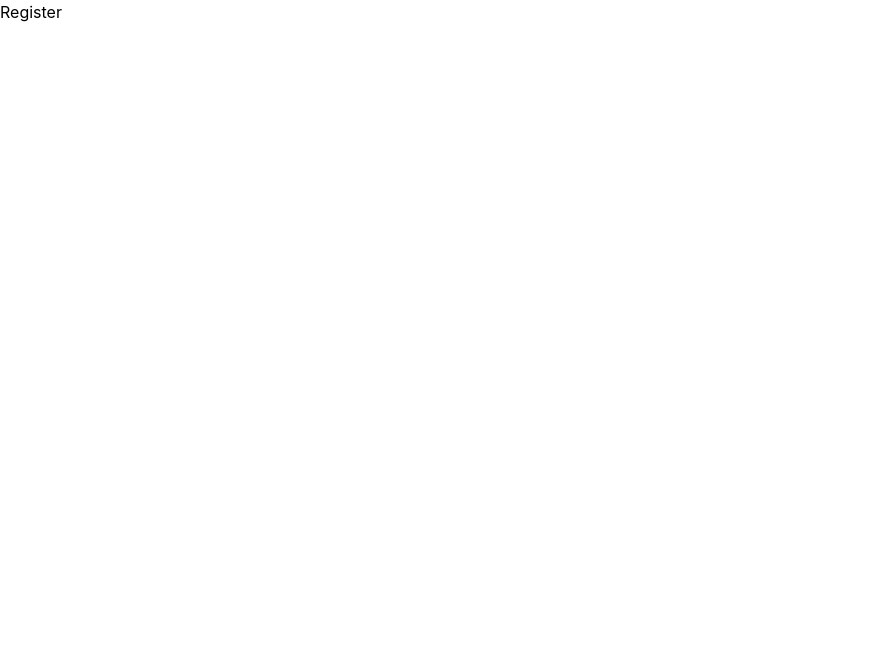
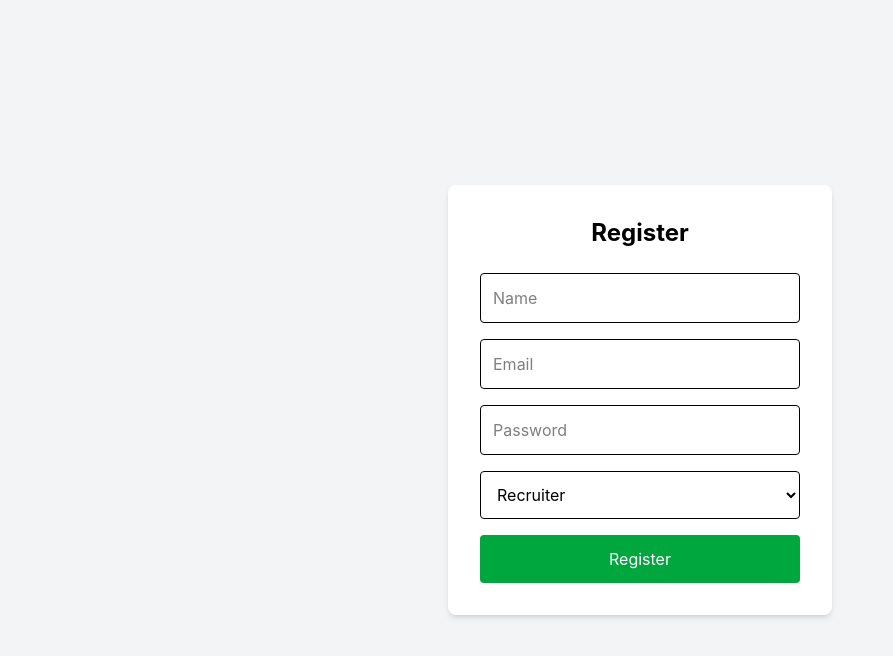
Before and after one commit to Komal0124-byt/HireTrack-ATS, a React app in the folder frontend/: page /register in a window 1280 px wide. Shown: the top 656 px of the page, without its empty margins (0-893 px from the left). Built offline with nearby package versions, Linux system fonts and the light colour scheme; the HTML template or start-up script is replaced by a standard one.

Commit message:
Add search functionality to jobs page

```diff
--- a/frontend/package.json
+++ b/frontend/package.json
@@ -16,6 +16,8 @@
     "react-dom": "^19.2.7",
     "react-icons": "^5.7.0",
     "react-router-dom": "^7.18.1",
+    "react-toastify": "^11.1.0",
+    "recharts": "^3.9.2",
     "tailwindcss": "^4.3.2"
   },
   "devDependencies": {
--- a/frontend/src/components/candidates/AddCandidateForm.jsx
+++ b/frontend/src/components/candidates/AddCandidateForm.jsx
@@ -1,6 +1,6 @@
 import { useEffect, useState } from "react";
 import API from "../../services/api";
-
+import { toast } from "react-toastify";
 function AddCandidateForm({ onCandidateAdded }) {
   const [jobs, setJobs] = useState([]);
 
@@ -39,7 +39,7 @@ function AddCandidateForm({ onCandidateAdded }) {
     try {
       await API.post("/candidates", formData);
 
-      alert("Candidate Added Successfully");
+      toast.success("Candidate Added Successfully");
 
       setFormData({
         name: "",
@@ -52,7 +52,7 @@ function AddCandidateForm({ onCandidateAdded }) {
 
       onCandidateAdded();
     } catch (error) {
-      alert(error.response?.data?.message || "Something went wrong");
+      toast.error(error.response?.data?.message || "Something went wrong");
     }
   };
 
--- a/frontend/src/components/interviews/AddInterviewForm.jsx
+++ b/frontend/src/components/interviews/AddInterviewForm.jsx
@@ -1,6 +1,6 @@
 import { useEffect, useState } from "react";
 import API from "../../services/api";
-
+import { toast } from "react-toastify";
 function AddInterviewForm({ onInterviewAdded }) {
   const [candidates, setCandidates] = useState([]);
 
@@ -38,7 +38,7 @@ function AddInterviewForm({ onInterviewAdded }) {
     try {
       await API.post("/interviews", formData);
 
-      alert("Interview Scheduled Successfully");
+      toast.success("Interview Scheduled Successfully");
 
       setFormData({
         candidate: "",
@@ -50,7 +50,7 @@ function AddInterviewForm({ onInterviewAdded }) {
 
       onInterviewAdded();
     } catch (error) {
-      alert(error.response?.data?.message || "Something went wrong");
+      toast.error(error.response?.data?.message || "Something went wrong");
     }
   };
 
--- a/frontend/src/components/jobs/AddJobForm.jsx
+++ b/frontend/src/components/jobs/AddJobForm.jsx
@@ -1,6 +1,6 @@
 import { useState } from "react";
 import API from "../../services/api";
-
+import { toast } from "react-toastify";
 function AddJobForm({ onJobAdded }) {
   const [formData, setFormData] = useState({
     title: "",
@@ -24,7 +24,7 @@ function AddJobForm({ onJobAdded }) {
     try {
       await API.post("/jobs", formData);
 
-      alert("Job Added Successfully");
+      toast.success("Job Added Successfully");
 
       setFormData({
         title: "",
@@ -37,7 +37,7 @@ function AddJobForm({ onJobAdded }) {
 
       onJobAdded();
     } catch (error) {
-      alert(error.response?.data?.message || "Something went wrong");
+      toast.error(error.response?.data?.message || "Something went wrong");
     }
   };
 
--- a/frontend/src/main.jsx
+++ b/frontend/src/main.jsx
@@ -2,9 +2,14 @@ import React from "react";
 import ReactDOM from "react-dom/client";
 import App from "./App";
 import "./styles/global.css";
-
+import "react-toastify/dist/ReactToastify.css";
+import { ToastContainer } from "react-toastify";
 ReactDOM.createRoot(document.getElementById("root")).render(
   <React.StrictMode>
     <App />
+    <ToastContainer
+  position="top-right"
+  autoClose={3000}
+/>
   </React.StrictMode>
 );
--- a/frontend/src/pages/auth/Login.jsx
+++ b/frontend/src/pages/auth/Login.jsx
@@ -1,6 +1,7 @@
 import { useState } from "react";
 import API from "../../services/api";
 import { useNavigate } from "react-router-dom";
+import { toast } from "react-toastify";
 function Login() {
   const [email, setEmail] = useState("");
   const [password, setPassword] = useState("");
@@ -16,12 +17,12 @@ function Login() {
       });
 
       localStorage.setItem("token", res.data.token);
-
+      toast.success("Login Successful");
       navigate("/");
 
       console.log(res.data);
     } catch (err) {
-      alert(err.response?.data?.message || "Login Failed");
+      toast.error(err.response?.data?.message || "Login Failed");
     }
   };
 
--- a/frontend/src/pages/auth/Register.jsx
+++ b/frontend/src/pages/auth/Register.jsx
@@ -1,5 +1,92 @@
+import { useState } from "react";
+import { useNavigate } from "react-router-dom";
+import { toast } from "react-toastify";
+import API from "../../services/api";
+
 function Register() {
-  return <h1>Register</h1>;
+  const [name, setName] = useState("");
+  const [email, setEmail] = useState("");
+  const [password, setPassword] = useState("");
+  const [role, setRole] = useState("Recruiter");
+
+  const navigate = useNavigate();
+
+  const handleRegister = async (e) => {
+    e.preventDefault();
+
+    try {
+      await API.post("/auth/register", {
+        name,
+        email,
+        password,
+        role,
+      });
+
+      toast.success("Registration Successful");
+
+      navigate("/login");
+    } catch (err) {
+      toast.error(
+        err.response?.data?.message || "Registration Failed"
+      );
+    }
+  };
+
+  return (
+    <div className="flex items-center justify-center min-h-screen bg-gray-100">
+      <form
+        onSubmit={handleRegister}
+        className="bg-white p-8 rounded-lg shadow-md w-96"
+      >
+        <h1 className="text-2xl font-bold text-center mb-6">
+          Register
+        </h1>
+
+        <input
+          type="text"
+          placeholder="Name"
+          className="w-full border p-3 rounded mb-4"
+          value={name}
+          onChange={(e) => setName(e.target.value)}
+          required
+        />
+
+        <input
+          type="email"
+          placeholder="Email"
+          className="w-full border p-3 rounded mb-4"
+          value={email}
+          onChange={(e) => setEmail(e.target.value)}
+          required
+        />
+
+        <input
+          type="password"
+          placeholder="Password"
+          className="w-full border p-3 rounded mb-4"
+          value={password}
+          onChange={(e) => setPassword(e.target.value)}
+          required
+        />
+
+        <select
+          className="w-full border p-3 rounded mb-4"
+          value={role}
+          onChange={(e) => setRole(e.target.value)}
+        >
+          <option value="Recruiter">Recruiter</option>
+          <option value="Admin">Admin</option>
+        </select>
+
+        <button
+          type="submit"
+          className="w-full bg-green-600 text-white p-3 rounded hover:bg-green-700"
+        >
+          Register
+        </button>
+      </form>
+    </div>
+  );
 }
 
 export default Register;
--- a/frontend/src/pages/jobs/Jobs.jsx
+++ b/frontend/src/pages/jobs/Jobs.jsx
@@ -18,6 +18,11 @@ function Jobs() {
       console.error(error);
     }
   };
+  const filteredJobs = jobs.filter((job) =>
+  job.title.toLowerCase().includes(search.toLowerCase()) ||
+  job.company.toLowerCase().includes(search.toLowerCase()) ||
+  job.location.toLowerCase().includes(search.toLowerCase())
+);
   const handleDelete = async (id) => {
   try {
     await API.delete(`/jobs/${id}`);
@@ -26,16 +31,12 @@ function Jobs() {
     console.error(error);
   }
 };
-const filteredJobs = jobs.filter((job) =>
-  job.title.toLowerCase().includes(search.toLowerCase()) ||
-  job.company.toLowerCase().includes(search.toLowerCase())
-);
  return (
   <Layout>
     <h1 className="text-3xl font-bold mb-6">Jobs</h1>
     <input
   type="text"
-  placeholder="Search jobs..."
+  placeholder="Search by title, company or location..."
   value={search}
   onChange={(e) => setSearch(e.target.value)}
   className="w-full border rounded-lg p-3 mb-6"
@@ -61,7 +62,7 @@ const filteredJobs = jobs.filter((job) =>
     )}
 
     <div className="grid gap-4">
-      {jobs.map((job) => (
+      {filteredJobs.map((job) => (
         <div
           key={job._id}
           className="bg-white shadow rounded-lg p-5"
```
Also changed, not shown: frontend/src/components/dashboard/DashboardCharts.jsx (added, +83 -0 lines), frontend/src/pages/dashboard/Dashboard.jsx (+42 -20 lines), 2 other files (tests, documents, lock files or other folders).
